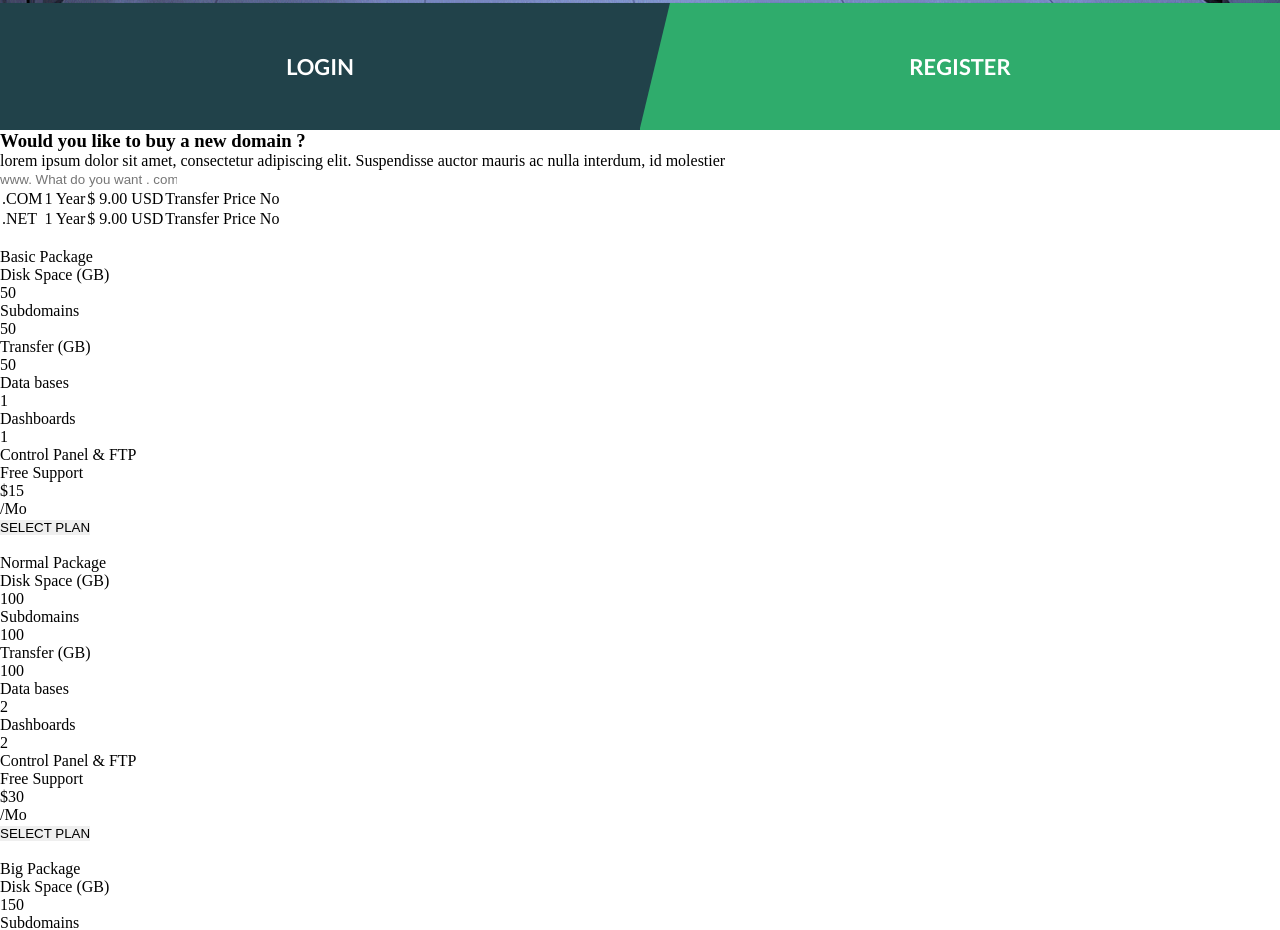
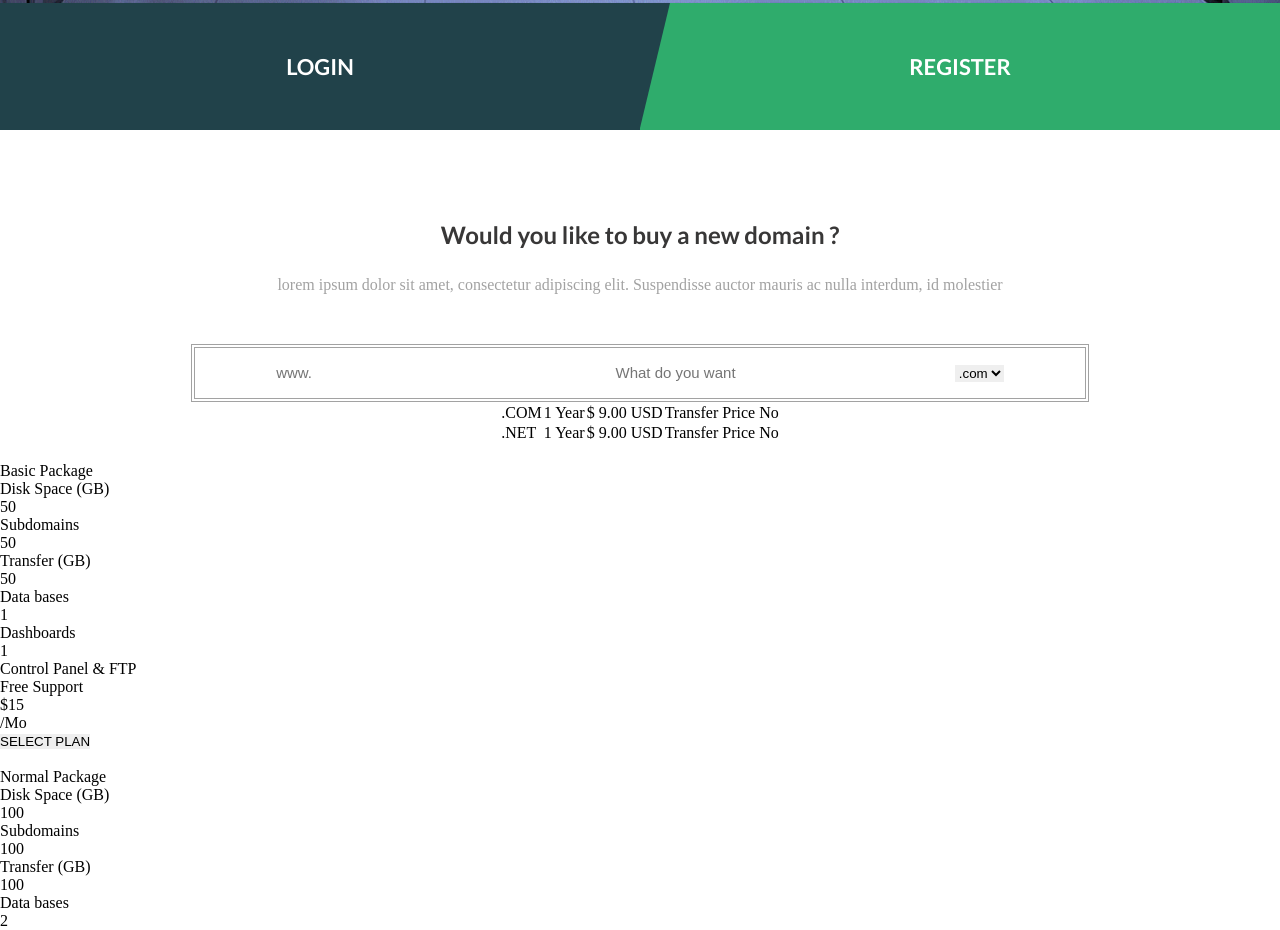
Before and after one commit to AndreyTverdovskiy/ghost_host_homepage, a plain HTML site: page index.html in a window 1280 px wide. Shown: the part 957-1887 px from the top of the page. Drawn offline with Linux system fonts and the light colour scheme.

Commit message:
Add input style

```diff
--- a/css/style.css
+++ b/css/style.css
@@ -118,3 +118,40 @@ header {
     border-top: 125px solid #21424a;
     border-right: 30px solid #2fac6c;
 }
+
+.domain{
+    display: flex;
+    align-items: center;
+    justify-content: center;
+    flex-direction:column;
+}
+
+.domain_title{
+    padding-top:90px;
+    color: #383737;
+    font-family: 'Lato', sans-serif;
+    font-size: 24px;
+    font-weight: bold;
+}
+
+.domain_description{
+    padding-top:27px;
+    color: #A2A2A2;
+    font-size: 16px;
+}
+
+.domain_form{
+    margin-top: 50px;
+    display: flex;
+    align-items: center;
+    justify-content: space-around;
+    border: 4px double #A2A2A2;
+    width: 890px;
+    height: 50px;
+    font-size: 15px;
+}
+
+
+::placeholder{
+    font-size: 15px;
+}
--- a/index.html
+++ b/index.html
@@ -42,7 +42,15 @@
 
 
             <form class="domain_form">
-                <p><input placeholder="www. What do you want . com"></p>
+
+                <p><input placeholder="www."></p>
+
+                <p><input placeholder="What do you want"></p>
+
+                <p><select>
+                    <option>.com</option>
+                    <option>.net</option>
+                </select> </p>
             </form>
 
             <table class="domain_table" border="1">
```
